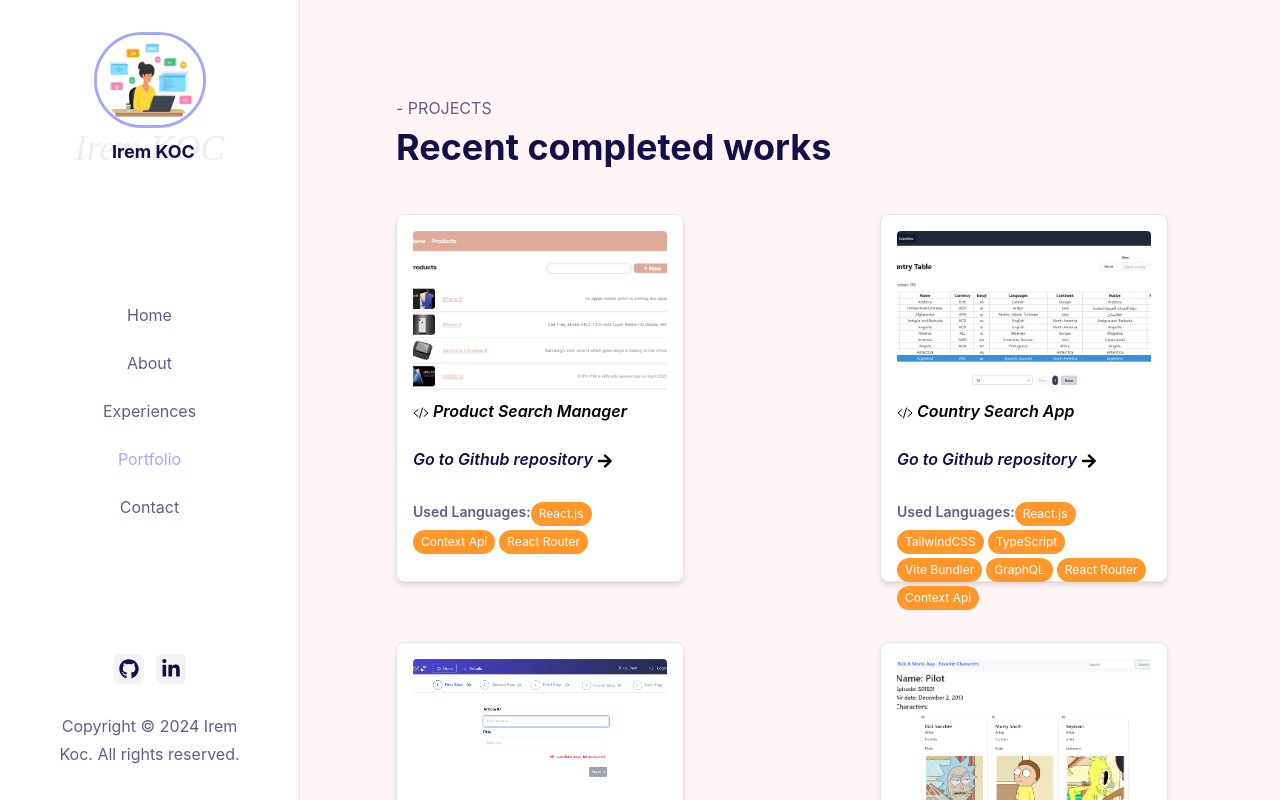
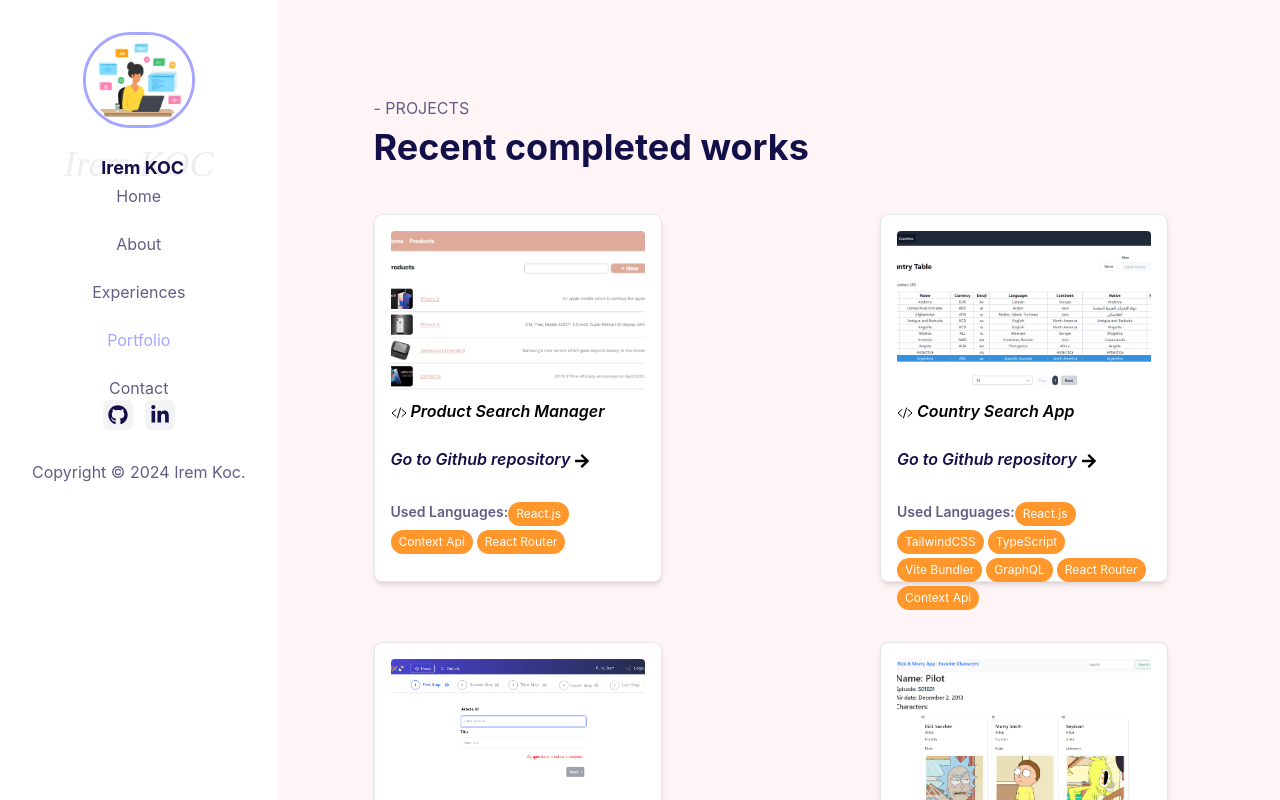
Before and after one commit to irem-koc/my-personal-website-v2, a React (Vite) app: page /portfolio in a window 1280 px wide. Shown: the top 800 px of the page. Built offline with nearby package versions, Linux system fonts and the light colour scheme.

Commit message:
feat: add hamburger menu and responsive left menu

```diff
--- a/src/components/organisms/LeftMenu/LeftMenu.tsx
+++ b/src/components/organisms/LeftMenu/LeftMenu.tsx
@@ -1,23 +1,45 @@
 import iremkoclogo from "@assets/iremkoc-logo.png";
 import Image from "@atoms/Image/Image";
-import Text from "@components/atoms/Text/Text";
+import Text from "@atoms/Text/Text";
 import Footer from "@components/molecules/Footer/Footer";
 import { Context } from "@context/Context";
-import { useContext, useEffect } from "react";
+import { useContext, useEffect, useState } from "react";
+import { FaBars } from "react-icons/fa";
 import { Link, useLocation } from "react-router-dom";
 import { ContextType } from "src/types/ContextType";
 
 const LeftMenu = () => {
   const { activeTab, setActiveTab } = useContext(Context) as ContextType;
   const location = useLocation();
+  const [isMenuOpen, setIsMenuOpen] = useState(false);
 
   useEffect(() => {
     setActiveTab(location.pathname);
   }, [location.pathname, setActiveTab]);
 
+  const toggleMenu = () => {
+    setIsMenuOpen(!isMenuOpen);
+  };
+
   return (
-    <div className="border-r sticky top-0 hidden md:block md:w-[300px] flex-shrink-0 h-screen p-8">
-      <div className="flex flex-col justify-between h-full">
+    <div className="md:sticky md:top-0 h-screen flex-shrink-0 bg-white z-50">
+      {/* Hamburger Icon for Mobile */}
+      <FaBars
+        className="absolute top-2 left-2 md:hidden text-2xl cursor-pointer"
+        onClick={toggleMenu}
+      />
+
+      {/* Sidebar for Desktop and Fullscreen Menu for Mobile */}
+      <div
+        className={`${
+          isMenuOpen ? "block" : "hidden"
+        } md:block fixed md:relative top-0 left-0 w-full h-full md:w-auto md:h-auto bg-white z-50`}
+      >
+        <FaBars
+          className="absolute top-2 left-2 md:hidden text-2xl cursor-pointer"
+          onClick={toggleMenu}
+        />
+        <div className="flex flex-col justify-between h-full p-8">
           <div className="flex flex-col items-center">
             <Image
               source={iremkoclogo}
@@ -25,19 +47,19 @@ const LeftMenu = () => {
               title="İrem Koç"
               style={["left-image"]}
             />
-          <div className="relative">
+            <div className="relative mt-4">
               <Text text="Irem KOC" style={["big-irem"]} />
               <Text text="Irem KOC" style={["small-irem"]} />
             </div>
           </div>
           <div className="col-center gap-6">
-          <Link to="/">
+            <Link to="/" onClick={toggleMenu}>
               <Text
                 text="Home"
                 style={["liste-item", activeTab === "/" ? "text-purple" : ""]}
               />
             </Link>
-          <Link to="/about">
+            <Link to="/about" onClick={toggleMenu}>
               <Text
                 text="About"
                 style={[
@@ -46,7 +68,7 @@ const LeftMenu = () => {
                 ]}
               />
             </Link>
-          <Link to="/experiences">
+            <Link to="/experiences" onClick={toggleMenu}>
               <Text
                 text="Experiences"
                 style={[
@@ -55,7 +77,7 @@ const LeftMenu = () => {
                 ]}
               />
             </Link>
-          <Link to="/portfolio">
+            <Link to="/portfolio" onClick={toggleMenu}>
               <Text
                 text="Portfolio"
                 style={[
@@ -64,7 +86,7 @@ const LeftMenu = () => {
                 ]}
               />
             </Link>
-          <Link to="/contact">
+            <Link to="/contact" onClick={toggleMenu}>
               <Text
                 text="Contact"
                 style={[
@@ -74,10 +96,8 @@ const LeftMenu = () => {
               />
             </Link>
           </div>
-        <Footer
-          text="Copyright © 2024 Irem"
-          secondaryText=" Koc. All rights reserved."
-        />
+          <Footer text="Copyright © 2024 Irem Koc." />
+        </div>
       </div>
     </div>
   );
```
Lines whose indentation alone changed are shown as unchanged.
